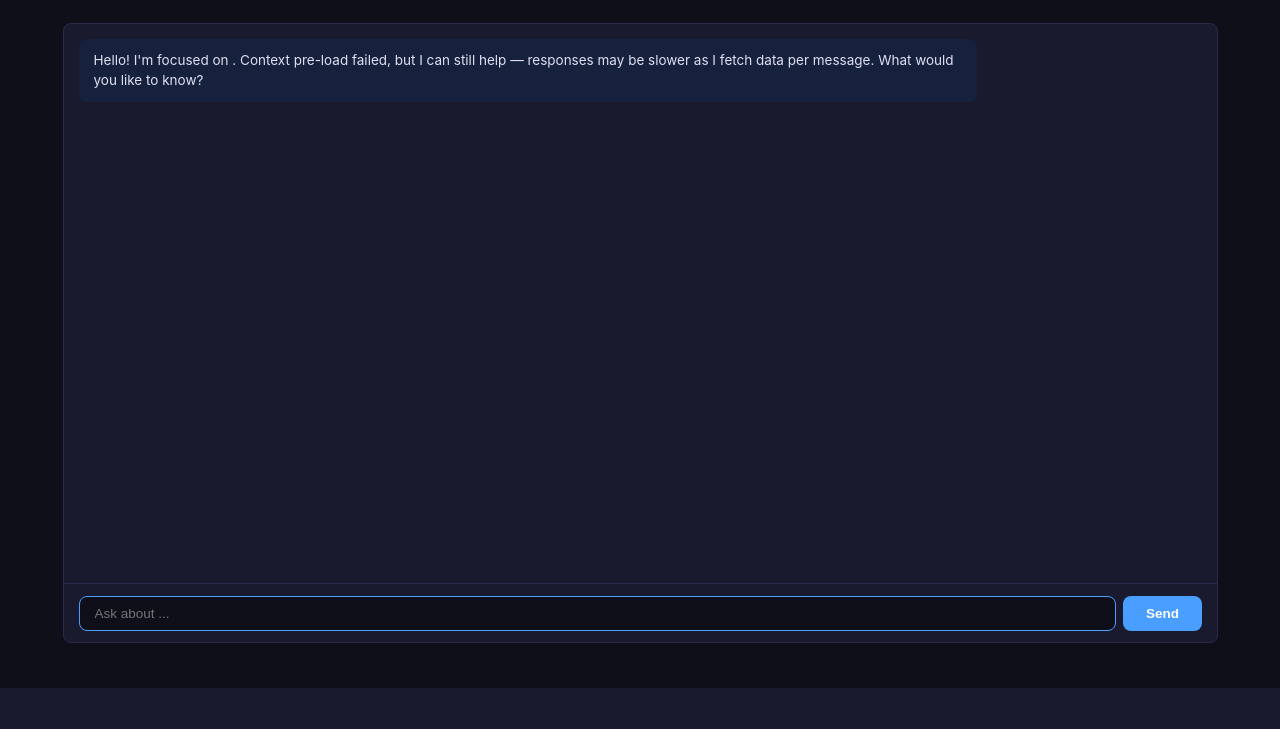
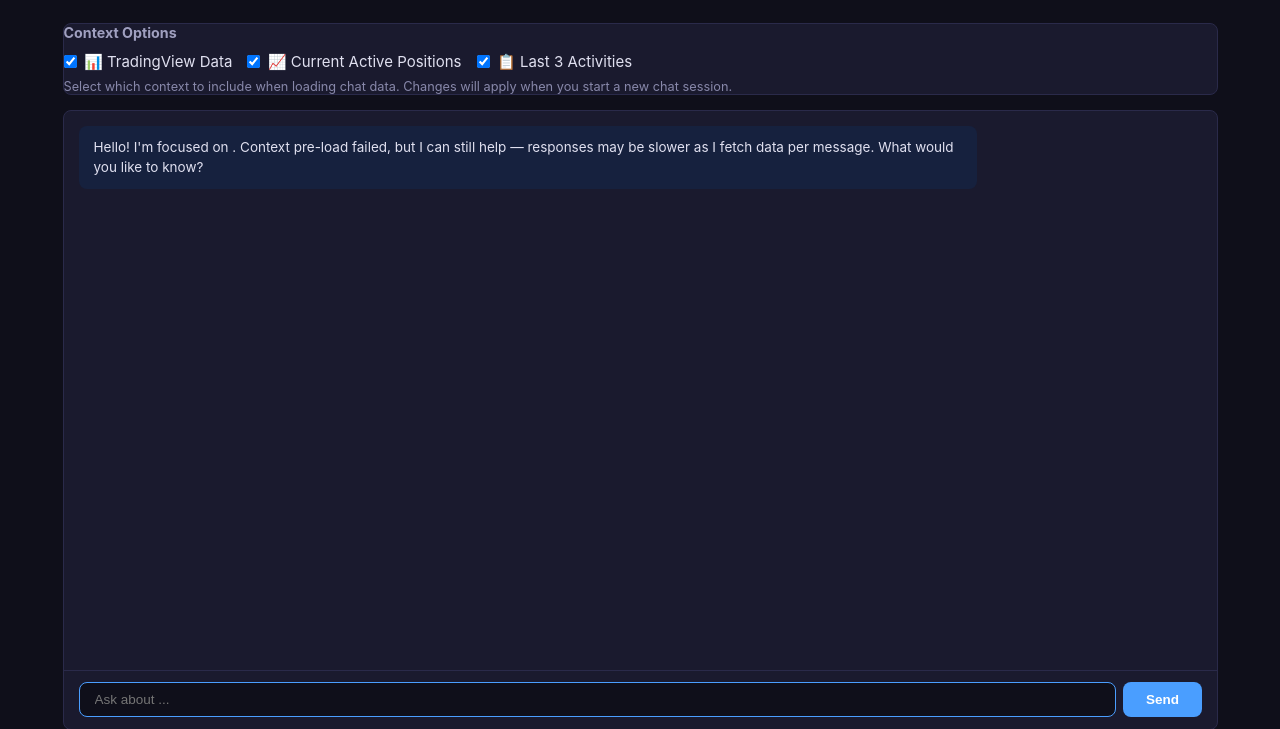
Before and after one commit to dsanchor/stock-options-manager, a FastAPI app: template web/templates/symbol_chat.html in a window 1280 px wide. Shown: the part 149-878 px from the top of the page. Before the commit the page ends 837 px from the top, so only its background shows below. Run offline with FastAPI, Linux system fonts and the light colour scheme; the template is opened without the code that fills it, so the values that code supplies are empty.

Commit message:
﻿Add context selection to chat

```diff
--- a/web/app.py
+++ b/web/app.py
@@ -1781,11 +1781,25 @@ async def symbol_chat_page(request: Request, symbol: str):
     })
 
 
-async def _build_symbol_context(symbol: str, cosmos) -> dict:
+async def _build_symbol_context(symbol: str, cosmos,
+                                preferences: dict = None) -> dict:
     """Build context data for a symbol (CosmosDB + TradingView).
+
+    Args:
+        symbol: Stock symbol
+        cosmos: CosmosDB client
+        preferences: Dict with keys: tradingview, positions, activities (all bool)
 
     Returns dict with keys: context, exchange, display_name.
     """
+    # Default to all enabled for backward compatibility
+    if preferences is None:
+        preferences = {
+            'tradingview': True,
+            'positions': True,
+            'activities': True
+        }
+
     context_parts: List[str] = []
     symbol_doc = None
     exchange = "NYSE"
@@ -1795,16 +1809,19 @@ async def _build_symbol_context(symbol: str, cosmos) -> dict:
             symbol_doc = cosmos.get_symbol(symbol)
             if symbol_doc:
                 exchange = symbol_doc.get("exchange", "NYSE")
-                context_parts.append("--- Symbol Config ---")
-                context_parts.append(json.dumps(
-                    {k: v for k, v in symbol_doc.items()
-                     if k in ("symbol", "display_name", "exchange",
-                              "watchlist", "positions")},
-                    indent=2, default=str))
+                # Only include positions if requested
+                if preferences.get('positions', True):
+                    context_parts.append("--- Symbol Config ---")
+                    context_parts.append(json.dumps(
+                        {k: v for k, v in symbol_doc.items()
+                         if k in ("symbol", "display_name", "exchange",
+                                  "watchlist", "positions")},
+                        indent=2, default=str))
         except Exception as exc:
             logger.warning("symbol_chat: failed to load symbol doc: %s", exc)
 
-    if cosmos:
+    # Only include activities if requested
+    if cosmos and preferences.get('activities', True):
         try:
             activities: List[Dict] = []
             for agent_type, meta in AGENT_TYPES.items():
@@ -1815,10 +1832,11 @@ async def _build_symbol_context(symbol: str, cosmos) -> dict:
                 activities.extend(acts)
             activities.sort(key=lambda d: d.get("timestamp", ""),
                             reverse=True)
-            activities = activities[:5]
+            # Limit to last 3 activities as per requirements
+            activities = activities[:3]
 
             if activities:
-                context_parts.append("\n--- Recent Activities ---")
+                context_parts.append("\n--- Recent Activities (Last 3) ---")
                 for d in activities:
                     context_parts.append(json.dumps(
                         _clean_doc(d), indent=2, default=str))
@@ -1826,33 +1844,35 @@ async def _build_symbol_context(symbol: str, cosmos) -> dict:
             logger.warning("symbol_chat: failed to load activities: %s", exc)
             context_parts.append("(Error loading activities from CosmosDB)")
 
-    try:
-        from src.tv_data_fetcher import create_fetcher
-        from src.config import Config
-
-        config = Config()
-        full_symbol = f"{exchange}-{symbol}"
-        async with create_fetcher(config) as fetcher:
-            tv_data = await fetcher.fetch_all(full_symbol)
-
-        tv_sections = []
-        for section_key, section_label in [
-            ("overview", "Overview"),
-            ("technicals", "Technicals"),
-            ("forecast", "Forecast"),
-            ("dividends", "Dividends"),
-            ("options_chain", "Options Chain"),
-        ]:
-            content = tv_data.get(section_key, "")
-            if content and not content.startswith("[ERROR"):
-                tv_sections.append(
-                    f"\n--- TradingView {section_label} ---\n{content}")
-
-        if tv_sections:
-            context_parts.append("\n".join(tv_sections))
-    except Exception as exc:
-        logger.warning("symbol_chat: TradingView fetch failed: %s", exc)
-        context_parts.append("(Live TradingView data unavailable)")
+    # Only include TradingView data if requested
+    if preferences.get('tradingview', True):
+        try:
+            from src.tv_data_fetcher import create_fetcher
+            from src.config import Config
+
+            config = Config()
+            full_symbol = f"{exchange}-{symbol}"
+            async with create_fetcher(config) as fetcher:
+                tv_data = await fetcher.fetch_all(full_symbol)
+
+            tv_sections = []
+            for section_key, section_label in [
+                ("overview", "Overview"),
+                ("technicals", "Technicals"),
+                ("forecast", "Forecast"),
+                ("dividends", "Dividends"),
+                ("options_chain", "Options Chain"),
+            ]:
+                content = tv_data.get(section_key, "")
+                if content and not content.startswith("[ERROR"):
+                    tv_sections.append(
+                        f"\n--- TradingView {section_label} ---\n{content}")
+
+            if tv_sections:
+                context_parts.append("\n".join(tv_sections))
+        except Exception as exc:
+            logger.warning("symbol_chat: TradingView fetch failed: %s", exc)
+            context_parts.append("(Live TradingView data unavailable)")
 
     context_text = ("\n".join(context_parts) if context_parts
                     else "No context data available.")
@@ -1891,8 +1911,15 @@ async def symbol_chat_context(request: Request, symbol: str):
     symbol = symbol.upper()
     cosmos = getattr(request.app.state, "cosmos", None)
 
-    try:
-        result = await _build_symbol_context(symbol, cosmos)
+    # Get preferences from request body
+    try:
+        body = await request.json()
+        preferences = body.get('preferences', {})
+    except Exception:
+        preferences = {}
+
+    try:
+        result = await _build_symbol_context(symbol, cosmos, preferences)
         return JSONResponse(result)
     except Exception as e:
         return JSONResponse({"error": str(e)}, status_code=500)
--- a/web/templates/symbol_chat.html
+++ b/web/templates/symbol_chat.html
@@ -6,6 +6,27 @@
     <a href="/symbols/{{ symbol_doc.symbol }}" class="back-link">← {{ symbol_doc.display_name }}</a>
     <h1>Chat — {{ symbol_doc.display_name }}</h1>
     <p class="subtitle">Ask questions about {{ symbol_doc.symbol }} with live market data</p>
+</div>
+
+<div class="card" style="margin-bottom: 1rem;">
+    <h3 style="margin-top: 0; margin-bottom: 0.75rem; font-size: 0.95rem; color: var(--text-secondary, #a0a0c0);">Context Options</h3>
+    <div style="display: flex; flex-wrap: wrap; gap: 1rem;">
+        <label style="display: flex; align-items: center; gap: 0.5rem; cursor: pointer; user-select: none;">
+            <input type="checkbox" id="contextTradingView" checked style="cursor: pointer;">
+            <span>📊 TradingView Data</span>
+        </label>
+        <label style="display: flex; align-items: center; gap: 0.5rem; cursor: pointer; user-select: none;">
+            <input type="checkbox" id="contextPositions" checked style="cursor: pointer;">
+            <span>📈 Current Active Positions</span>
+        </label>
+        <label style="display: flex; align-items: center; gap: 0.5rem; cursor: pointer; user-select: none;">
+            <input type="checkbox" id="contextActivities" checked style="cursor: pointer;">
+            <span>📋 Last 3 Activities</span>
+        </label>
+    </div>
+    <p style="margin-top: 0.5rem; margin-bottom: 0; font-size: 0.85rem; color: var(--text-muted, #707090);">
+        Select which context to include when loading chat data. Changes will apply when you start a new chat session.
+    </p>
 </div>
 
 <div class="card chat-card">
@@ -34,8 +55,46 @@
     const errorEl = document.getElementById('chatError');
     const welcomeBubble = document.getElementById('welcomeBubble');
 
+    const tvCheckbox = document.getElementById('contextTradingView');
+    const posCheckbox = document.getElementById('contextPositions');
+    const actCheckbox = document.getElementById('contextActivities');
+
     let history = [];
     let cachedContext = null;
+
+    // Load preferences from localStorage
+    const storageKey = 'symbol_chat_context_prefs';
+    const savedPrefs = localStorage.getItem(storageKey);
+    if (savedPrefs) {
+        try {
+            const prefs = JSON.parse(savedPrefs);
+            if (typeof prefs.tradingview === 'boolean') tvCheckbox.checked = prefs.tradingview;
+            if (typeof prefs.positions === 'boolean') posCheckbox.checked = prefs.positions;
+            if (typeof prefs.activities === 'boolean') actCheckbox.checked = prefs.activities;
+        } catch (e) {}
+    }
+
+    // Save preferences on change
+    function savePreferences() {
+        const prefs = {
+            tradingview: tvCheckbox.checked,
+            positions: posCheckbox.checked,
+            activities: actCheckbox.checked
+        };
+        localStorage.setItem(storageKey, JSON.stringify(prefs));
+    }
+
+    tvCheckbox.addEventListener('change', savePreferences);
+    posCheckbox.addEventListener('change', savePreferences);
+    actCheckbox.addEventListener('change', savePreferences);
+
+    function getContextPreferences() {
+        return {
+            tradingview: tvCheckbox.checked,
+            positions: posCheckbox.checked,
+            activities: actCheckbox.checked
+        };
+    }
 
     function addMessage(role, content) {
         const div = document.createElement('div');
@@ -55,10 +114,11 @@
 
     async function loadContext() {
         try {
+            const prefs = getContextPreferences();
             const res = await fetch('/api/symbols/' + SYMBOL + '/chat/context', {
                 method: 'POST',
                 headers: {'Content-Type': 'application/json'},
-                body: '{}',
+                body: JSON.stringify({preferences: prefs}),
             });
             const data = await res.json();
 
@@ -68,9 +128,15 @@
                     'responses may be slower as I fetch data per message. What would you like to know?';
             } else {
                 cachedContext = data.context;
+                const contextItems = [];
+                if (prefs.tradingview) contextItems.push('TradingView data');
+                if (prefs.positions) contextItems.push('current positions');
+                if (prefs.activities) contextItems.push('recent activities');
+                const contextDesc = contextItems.length > 0
+                    ? contextItems.join(', ')
+                    : 'no additional context';
                 welcomeBubble.textContent =
-                    'Hello! I\'m focused on ' + SYMBOL + '. I have access to live TradingView data ' +
-                    '(overview, technicals, forecast, dividends, options chain) and your recent analysis history. ' +
+                    'Hello! I\'m focused on ' + SYMBOL + '. I have access to ' + contextDesc + '. ' +
                     'What would you like to know?';
             }
         } catch (e) {
```
Also changed, not shown: .squad/agents/rusty/history.md.
